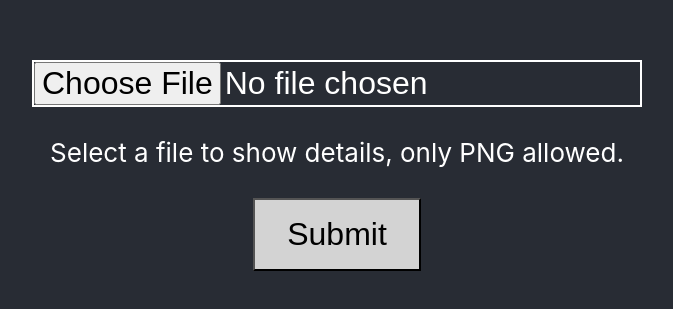
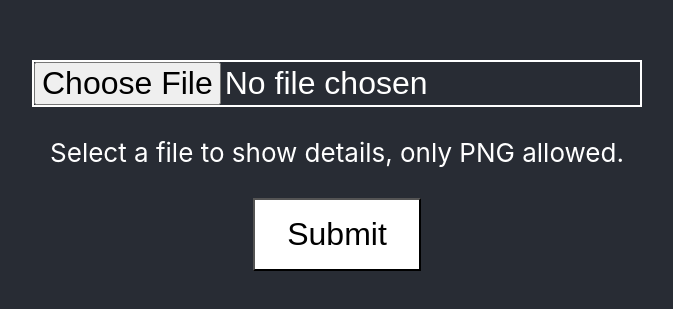
Before and after one commit to NickGatti/imagegalleryfront, a React (Create React App) app: page / in a window 1280 px wide. Shown: the part 1043-1352 px from the top of the page, without its empty margins (303-976 px from the left). Built offline with nearby package versions, Linux system fonts and the light colour scheme; no server answers.

Commit message:
submit button to be white

```diff
--- a/src/Components/css/ImageUpload.css
+++ b/src/Components/css/ImageUpload.css
@@ -24,5 +24,5 @@
     text-decoration: none;
     margin: 4px 2px;
     cursor: pointer;
-    background-color: lightgray;
+    background-color: white;
 }
```
